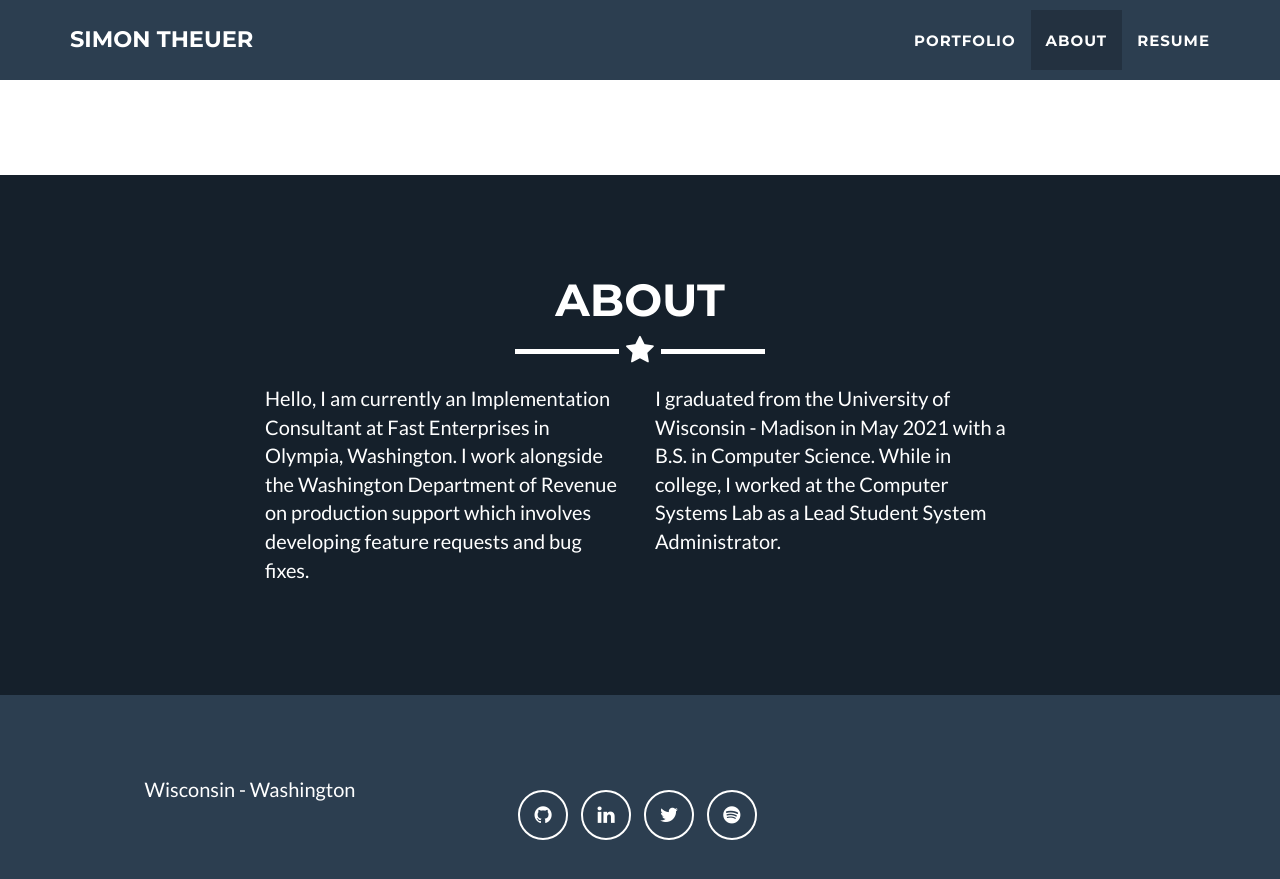
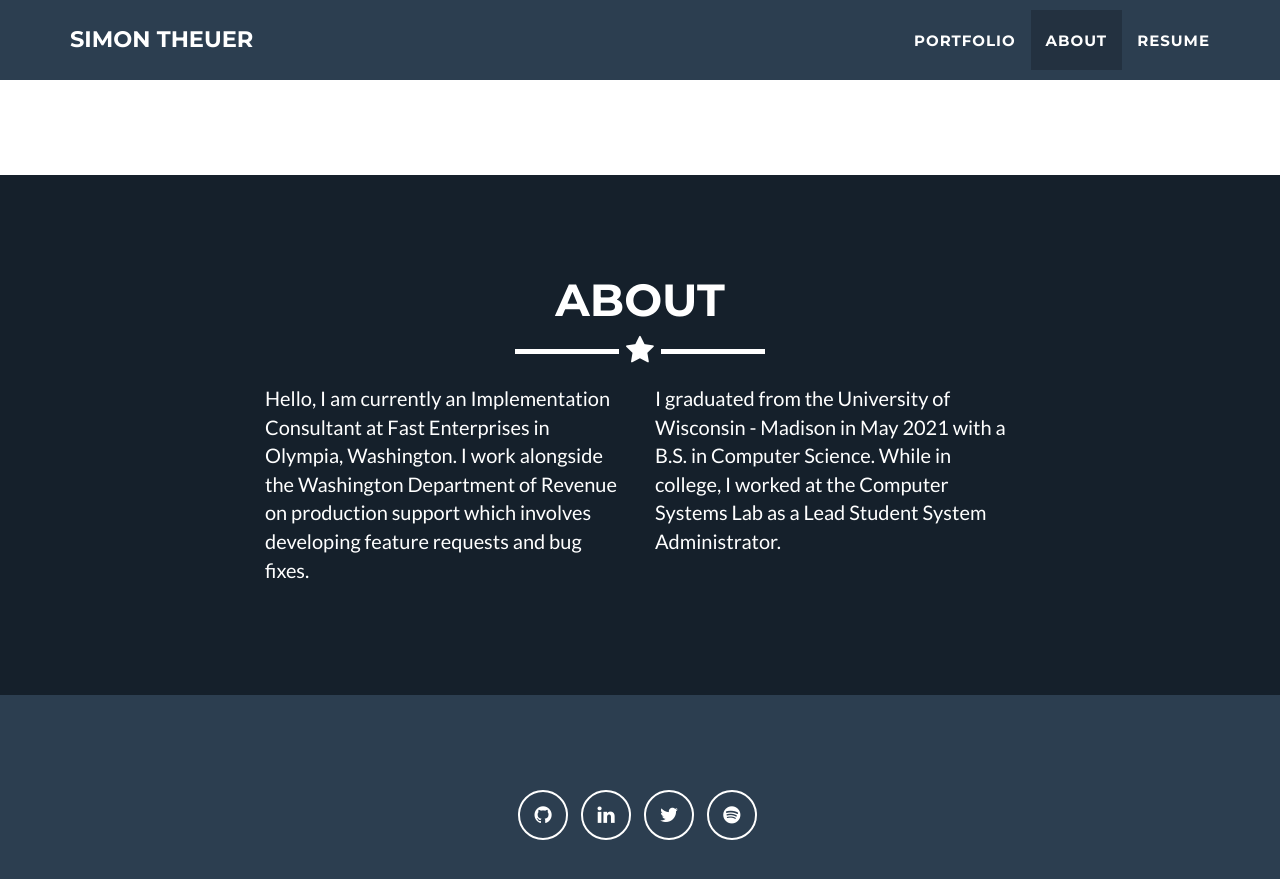
Before and after one commit to SimonT321/SimonT321.github.io, a Jekyll site: the page built from _posts/2014-07-18-project-1.markdown, in a window 1280 px wide and 900 px high, scrolled down 1729 px. Shown: the top 879 px of the window. Built offline with Jekyll 4.4.1, drawn with Linux system fonts in a browser that asks for light colours; our own code applies the rules of GitHub Pages for plain Markdown files.

```diff
--- a/_config.yml
+++ b/_config.yml
@@ -36,11 +36,6 @@ social:
   - title: spotify
     url: https://open.spotify.com/user/vriidq98gc0us6c6ntanwxztf?si=1fi4KDh5SqeGm9vnbor-8g&utm_source=copy-link
 
-
-# Postal address (add as many lines as necessary)
-address:
-  - line: Wisconsin - Washington
-
 # Build settings
 markdown: kramdown
 permalink: pretty
```
